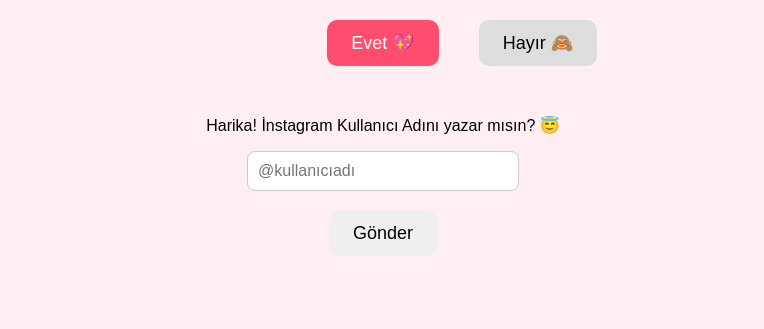
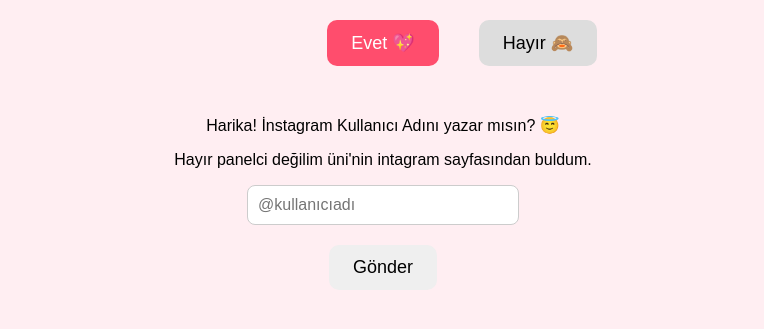
Before and after one commit to Eqinoz/kahve, a plain HTML site: page index.html in a window 1280 px wide. Both pictures are taken after a click on the button "Evet 💖". Shown: the part 159-488 px from the top of the page, without its empty margins (257-1021 px from the left). Drawn offline with Linux system fonts and the light colour scheme.

Commit message:
Update index.html

```diff
--- a/index.html
+++ b/index.html
@@ -56,6 +56,7 @@
 
   <div id="inputContainer">
     <p>Harika! İnstagram Kullanıcı Adını yazar mısın? 😇</p>
+    <p>Hayır panelci değilim üni'nin intagram sayfasından buldum.</p>
     <input type="text" id="nameInput" placeholder="@kullanıcıadı">
     <br>
     <button onclick="showMessage()">Gönder</button>
```
